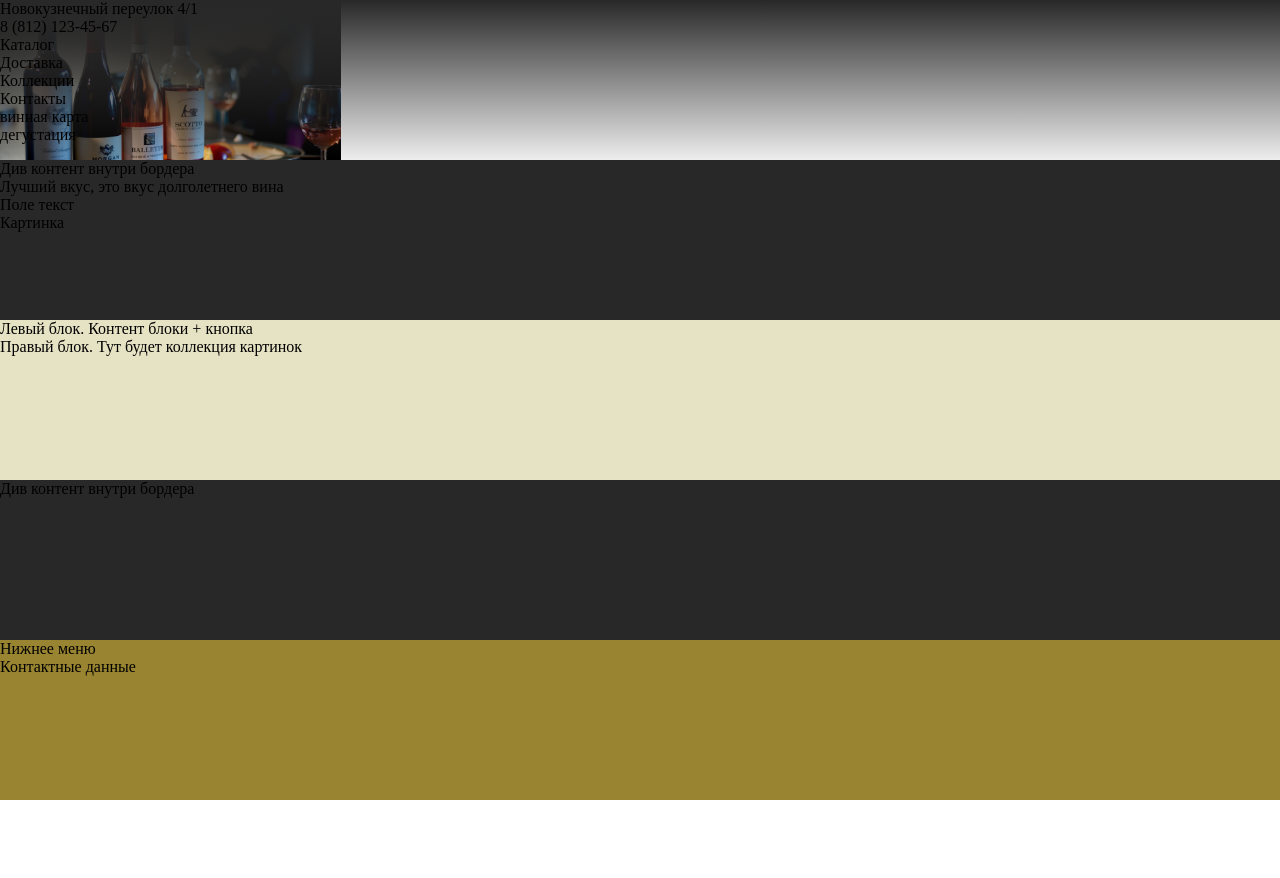
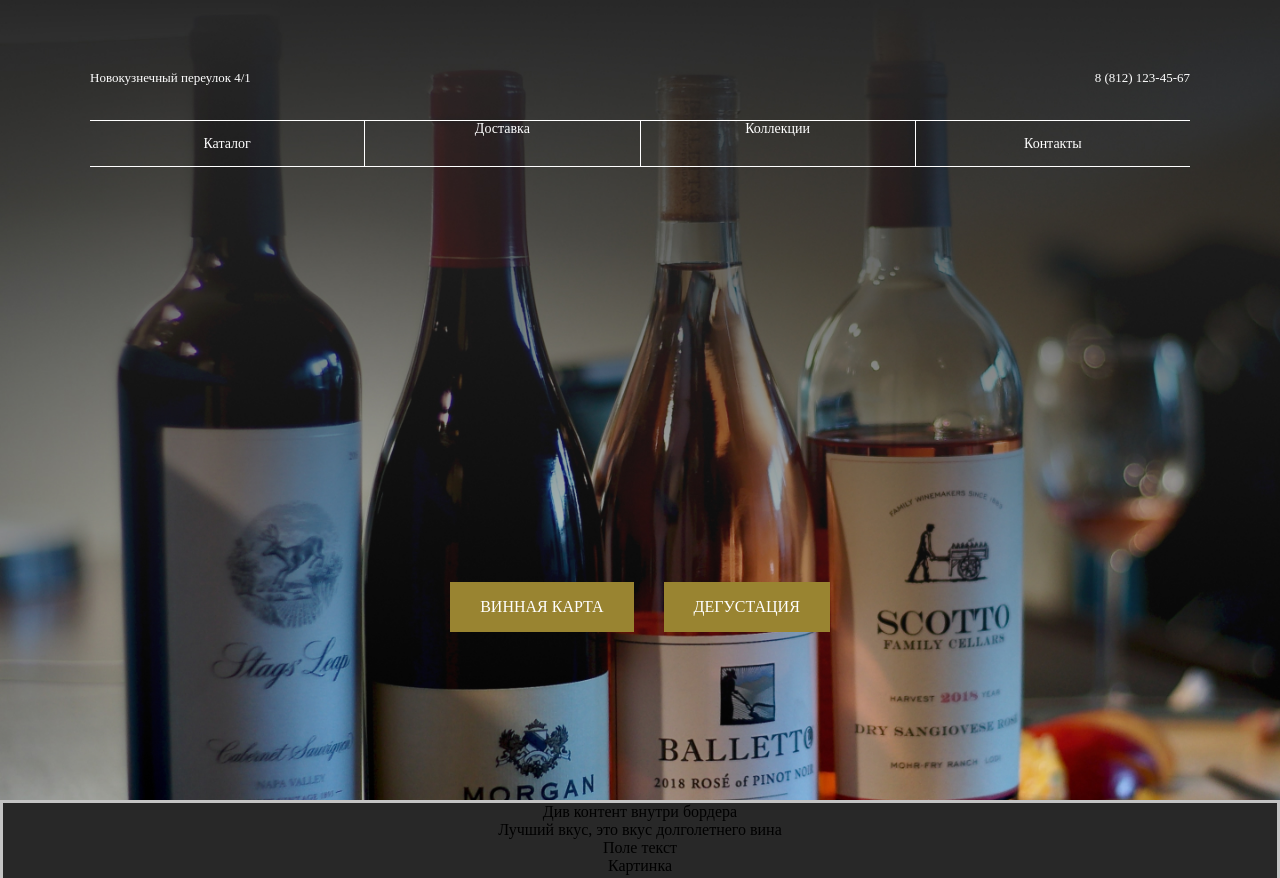
Before and after one commit to Dashazxcvbnm/wine, a website: page app/projectWinePige/WinePage.html in a window 1280 px wide. Shown: the top 878 px of the page. Before the commit the page ends 800 px from the top, so only its background shows below. Drawn offline with Linux system fonts and the light colour scheme.

Commit message:
Внесены правки. Проработаы стили для первого блока.

```diff
--- a/app/projectWinePige/winePage.html
+++ b/app/projectWinePige/WinePage.html
@@ -1,46 +1,60 @@
 <!DOCTYPE html>
 <html>
     <head>
-        <link href="./winePige.css" rel="stylesheet">
-        <script scr="./winePige.js"></script>
+        <link href="./WinePige.css" rel="stylesheet">
+        <script scr="./WinePige.js"></script>
         <meta charset="utf-8">
         <meta name="viewport" content="width=device-width, height:device-height, initial-scale=1.0">
         <title>Wine</title>
     </head>
     <body>
-    <div class="content-container">
-        <section class="section-first">
-         <header class="section-first__header">
-            <div class="section-first__header-adds">
+        <section class="section section--first">
+            <div class="content-container">
+         <header class="section__header">
+            <div class="section__header-adds">
                 Новокузнечный переулок 4/1
             </div>
-            <div class="section-first__header-info">
+            <div class="section__header-info">
                 8 (812) 123-45-67
             </div>
          </header>
-         <nav class="section-first__menu">
-            <div class="section-first__menu-catalog">
-                Каталог
-            </div >
-            <div class="section-first__menu-delivery">
-                Доставка
-            </div>
-            <div class="section-first__menu-collections">
-                Коллекции
-            </div>
-            <div class="section-first__menu-communications">
-                Контакты
-            </div>
+         <nav class="section__menu">
+         <ul class="section__menu-item">
+            <li class="section__menu-item__left-block">Каталог</li>
+            <li class="section__menu-item__left-center-block">Доставка</li>
+            <li class="section__menu-item__right-center-block">Коллекции</li>
+            <li class="section__menu-item__right-block">Контакты</li>
+         </ul>
          </nav>
-         <div class="section-first__button-wine-map">
+         <div class="button">
+         <button class="section__button">
             винная карта
-         </div>
-         <div class="section-first__button-degustation">
+         </button>
+         <button class="section__button">
             дегустация
+         </button>
+        </div>
          </div>
         </section>
 
-        <section class="section-second">
+
+
+
+
+
+
+
+
+
+
+
+
+
+
+
+
+        <section class="section section--second">
+            <div class="content-container ">
             <div>
                 Див контент внутри бордера
             </div>
@@ -53,20 +67,25 @@
             <div>
                 Картинка
             </div>
+            </div>
         </section>
 
-        <section class="section-third">
+        <section class="section section--third">
+            <div class="content-container">
             <div>
                 Левый блок. Контент блоки + кнопка
             </div>
             <div>
                 Правый блок. Тут будет коллекция картинок
             </div>
+            </div>
         </section>
 
-        <section class="section-fourth">
+        <section class="section section--fourth">
+            <div class="content-container">
             <div>
                 Див контент внутри бордера
+            </div>
             </div>
         </section>
 
@@ -79,7 +98,5 @@
             </div>
         </footer>
 
-     </div>
-
     </body>
 </html>
--- /dev/null
+++ b/app/projectWinePige/WinePige.css
@@ -0,0 +1,98 @@
+body {
+    margin: 0;
+}
+
+.content-container {
+    width: 1100px;
+    margin: auto;
+    text-align: center;
+    height: 100vh;
+}
+
+.section--first{
+    background: url(./Image/section-first-fon.jpg);
+    background-repeat: no-repeat;
+    background-size: cover;
+    color: rgb(255, 255, 255);
+    display: flex;
+}
+
+.section__header {
+    display: flex;
+    justify-content: space-between;
+    font-size: 13px;
+    padding-top: 70px;
+    padding-bottom: 20px;
+}
+
+.section__menu {
+    font-size: 14px;
+    height: 46px;
+    border-bottom: 1px solid rgb(255, 255, 255);
+}
+
+.section__menu-item {
+    list-style: none;
+    padding-left: 0;
+    display: flex;
+    border-top: 1px solid rgb(255, 255, 255);
+    align-items: center;
+}
+
+.section__menu-item__left-block {
+    flex-basis: 25%;
+}
+
+.section__menu-item__left-center-block {
+    border-left: 1px solid rgb(255, 255, 255);
+    border-right: 1px solid rgb(255, 255, 255);
+    height: 46px;
+    flex-basis: 25%;
+}
+
+.section__menu-item__right-center-block {
+    border-right: 1px solid rgb(255, 255, 255);
+    height: 46px;
+    flex-basis: 25%;
+}
+
+.section__menu-item__right-block {
+    flex-basis: 25%;
+}
+
+.button {
+    display: flex;
+    justify-content: center;
+    align-items: flex-end;
+    height: 60%;
+    padding-bottom: 150px;
+}
+
+.section__button {
+    background: rgb(153, 132, 49);
+    color: rgb(255, 255, 255);
+    padding: 15px 30px;
+    border: none;
+    font-size: 16px;
+    line-height: 20px;
+    font-family: 'Montserrat';
+    text-transform: uppercase;
+    margin: 15px;
+}
+
+.section--second {
+    background: rgb(40, 40, 40);
+    border: 3px solid rgb(196, 196, 196);
+}
+
+.section--third {
+    background: rgb(230, 227, 196);
+}
+
+.section--fourth {
+    background: rgb(40, 40, 40);
+}
+
+.footer {
+    background: rgb(153, 132, 49);
+}
--- a/app/projectWinePige/winePige.css
+++ /dev/null
@@ -1,82 +0,0 @@
-body {
-    margin: 0;
-    height: 100vh;
-}
-
-.content-container {
-    display: flex;
-    flex-direction: column;
-    height: 100%;
-}
-
-.section-first {
-    background: linear-gradient(180deg, rgb(40, 40, 40) 0%, rgba(40, 40, 40, 0) 100%), url(./Графика/section-first-fon.jpg), rgb(237, 237, 237);
-    background-repeat: no-repeat;
-    background-size: contain;
-    width: 100%;
-    height: 20%;
-}
-
-.section-first__header {
-
-}
-
-.section-first__header-adds {
-
-}
-
-.section-first__header-info {
-
-}
-
-.section-first__menu {
-
-}
-
-.section-first__menu-catalog {
-
-}
-
-.section-first__menu-delivery {
-
-}
-
-.section-first__menu-collections {
-
-}
-
-.section-first__menu-communications {
-
-}
-
-.section-first__button-wine-map {
-
-}
-
-.section-first__button-degustation {
-
-}
-
-.section-second {
-    /* border: 3px solid red; */
-    background: rgb(40, 40, 40);
-    height: 20%;
-}
-
-.section-third {
-    /* border: 3px solid red; */
-    background: rgb(230, 227, 196);
-    height: 20%;
-}
-
-.section-fourth {
-    /* border: 3px solid red; */
-    background: rgb(40, 40, 40);
-    height: 20%;
-}
-
-.footer {
-    /* border: 3px solid red; */
-    background: rgb(153, 132, 49);
-    height: 20%;
-}
```
Also changed, not shown: third_task.js (added, +89 -0 lines), app/projectWinePige/Image/section-first-fon.jpg (renamed from app/projectWinePige/Графика/section-first-fon.jpg).
